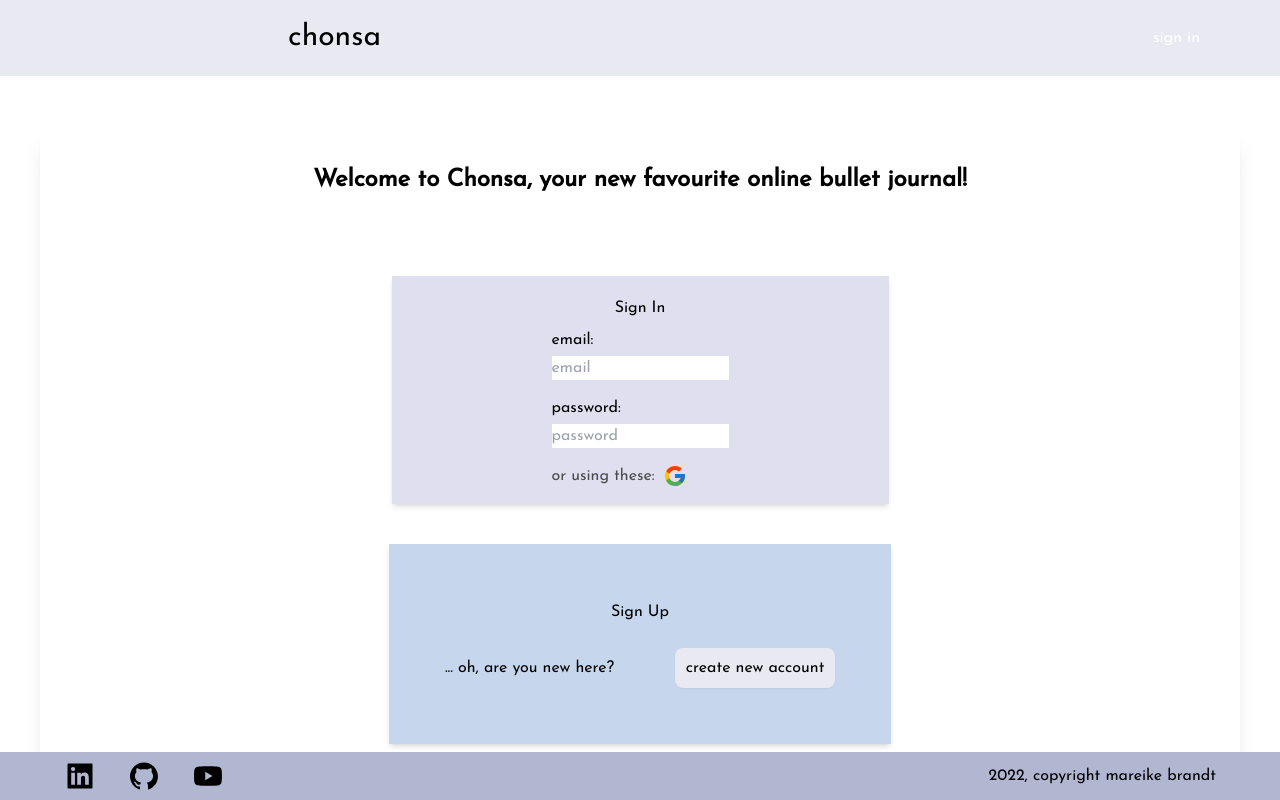
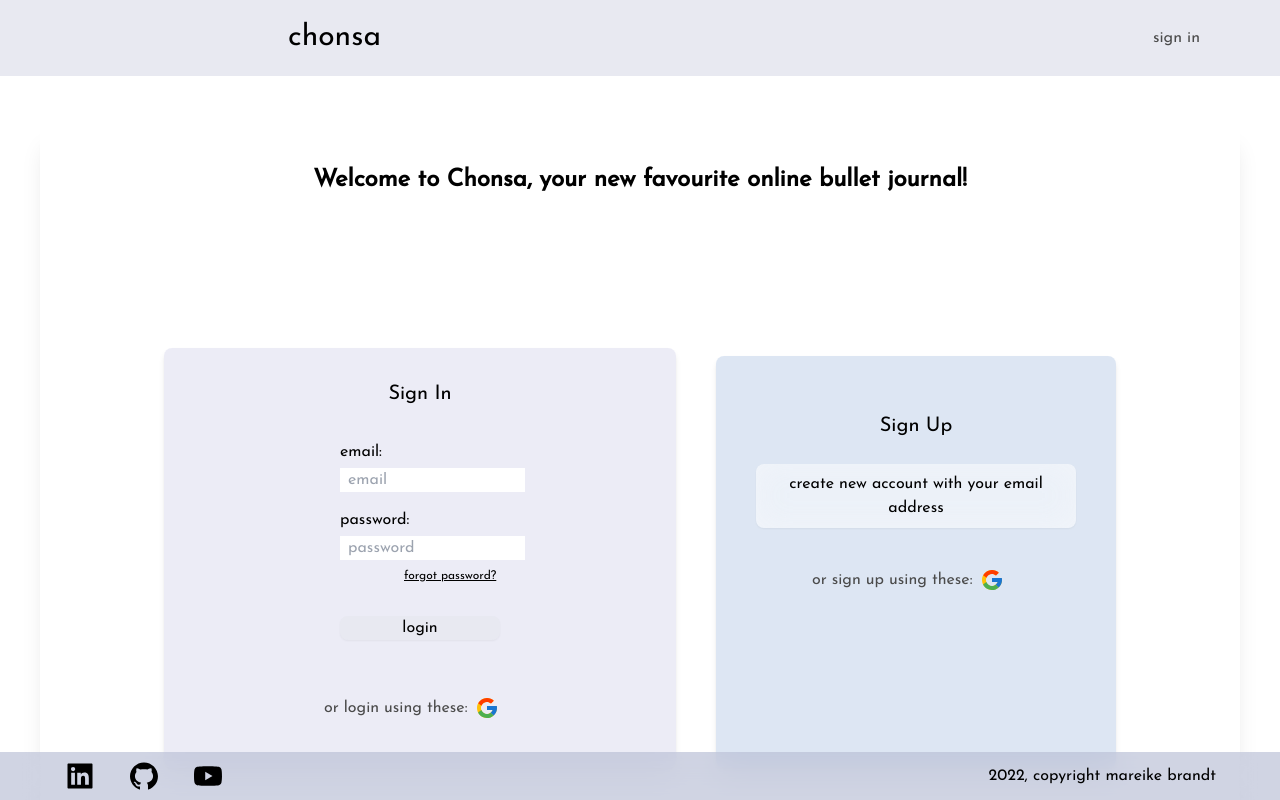
Before and after one commit to mbrndt/chonsa_2.0, a Next.js app: page /auth/login in a window 1280 px wide. Shown: the top 800 px of the page. Built offline with nearby package versions, Linux system fonts and the light colour scheme; no server answers.

Commit message:
feat: changes to login layout

```diff
--- a/components/Footer.js
+++ b/components/Footer.js
@@ -3,7 +3,7 @@ import { AiFillLinkedin, AiFillGithub, AiFillYoutube } from "react-icons/ai";
 
 function Footer() {
   return (
-    <div className="flex justify-between bg-lavenderDark items-center  fixed left-0 bottom-0 w-full">
+    <div className="flex justify-between bg-lavenderDark items-center fixed left-0 bottom-0 w-full bg-opacity-60 backdrop-filter backdrop-blur-lg">
       <div className="flex justify-start items-center ml-10">
         <a
           className="px-4 py-2 rounded-md ml-2"
--- a/components/Nav.js
+++ b/components/Nav.js
@@ -19,7 +19,7 @@ export default function Nav() {
       <ul className="flex items-center gap-5 pr-16">
         {!user && (
           <Link href="/auth/login">
-            <a className="py-2 px-4  bg-cyan-500 text-white rounded-lg font-medium ml-8">
+            <a className="py-2 px-4  bg-cyan-500 text-graydark rounded-lg font-medium ml-8">
               sign in
             </a>
           </Link>
--- a/pages/auth/login.js
+++ b/pages/auth/login.js
@@ -28,15 +28,15 @@ export default function Login() {
   }, [user]);
 
   return (
-    <div className="shadow-xl mt-12 mx-10 p-10 text-gray-700 rounded-lg flex-col flex items-center">
+    <div className="shadow-xl mt-12 mb-20 mx-10 p-10 text-gray-700 rounded-lg flex-col flex items-center min-h-screen bg-opacity-60 backdrop-filter backdrop-blur-lg ">
       {/* <div className="flex flex-col items-center justify-center min-h-screen py-2 -mt-20 px-14 text-center"> */}
       <h1 className="text-2xl font-bold text-center mb-20">
         Welcome to Chonsa, your new favourite online bullet journal!
       </h1>
-
+      <div className="flex flex-col gap-10 py-10 lg:flex-row lg:flex-nowrap">
         {/* sign in */}
-      <div className="bg-lavenderLg pl-40 pr-40 pt-5 shadow-md">
-        <p className="text-center">Sign In</p>
+        <div className="bg-lavenderLg max-w-lg mt-8 p-8 shadow-md lg:px-44 rounded-lg basis-1/2 flex-1 bg-opacity-60 backdrop-filter backdrop-blur-lg">
+          <p className="text-center text-xl pb-6">Sign In</p>
           <form action="" className="flex-row ">
             <p className="pt-2 pb-1">email:</p>
             <input
@@ -45,69 +45,55 @@ export default function Login() {
               placeholder="email"
               rounded-sm
               border-solid
+              className="pl-2"
             />
             <p className="pb-1 pt-4">password:</p>
-          <input type="password" id="password" placeholder="password" />
+            <input
+              type="password"
+              id="password"
+              placeholder="password"
+              className="pl-2"
+            />
+
+            <button className="underline text-xs text-right flex pl-16 pt-2">
+              forgot password?
+            </button>
+
+            <button className="mt-8 w-40 bg-lavenderBg rounded-lg shadow-sm hover:text-graydark">
+              login
+            </button>
           </form>
+
           <div className="text-graysoft">
             {" "}
             <button
               onClick={GoogleLogin}
-            className="font-medium rounded-lg flex mt-4 mb-4 text-graydark hover:text-lavenderDark"
+              className="rounded-lg -ml-4 flex mt-14 mb-4 text-graydark hover:text-graysoft"
             >
               {" "}
-            or using these:
+              or login using these:
               <FcGoogle className="text-2xl ml-2" />
             </button>
           </div>
         </div>
 
         {/* sign up */}
-      <div className="bg-blueLg max-w-lg mt-10 p-10 shadow-md">
-        <p className="mt-4 pb-2 text-center">Sign Up</p>
-        <p className="p-4">
-          ... oh, are you new here?{" "}
-          <button className="ml-14 w-40 p-2 bg-lavenderBg rounded-lg shadow-sm hover:text-lavenderDark">
-            create new account
+        <div className="bg-blueLg max-w-lg mt-10 p-10 pb28 shadow-md rounded-lg basis-1/2 flex-1 bg-opacity-60 backdrop-filter backdrop-blur-lg">
+          <p className="mt-4 text-center text-xl pb-6">Sign Up</p>
+
+          <button className="w-80 p-2 bg-white rounded-lg shadow-sm hover:text-lavenderDark bg-opacity-60 backdrop-filter backdrop-blur-lg">
+            create new account with your email address
           </button>
-        </p>
-      </div>
-
-      {/* <div className="">
-        <div className="py-4 flex shadow-sm rounded-lg flex-col max-w-md ">
-          <div className="bg-lavenderLg">
-            <h2 className="py-4 mr-10">Sign In </h2>
-            <form action="" className="flex-col flex gap-7">
-              <div className="flex gap-20 ml-4">
-                <p>e-mail: </p>
-                <input
-                  type="email"
-                  name="email"
-                  id="email"
-                  placeholder="Email"
-                  className="py-2 px-4 border-1 "
-                />
-              </div>
-              <div className="flex gap-14 ml-4">
-                <p className="">password: </p>
-                <input
-                  type="password"
-                  name="password"
-                  id="password"
-                  placeholder="Password"
-                  className="py-2 px-4 border-1 "
-                />
-              </div>
-              <button className="text-xs justify-end flex mr-4 mb-4">
-                forgot password?
-              </button>
-            </form>
-            <button type="submit" className="">
-              log in
+          <button
+            onClick={GoogleLogin}
+            className="rounded-lg flex mt-10 ml-14 mb-4 text-graydark hover:text-lavenderDark"
+          >
+            {" "}
+            or sign up using these:
+            <FcGoogle className="text-2xl ml-2" />
           </button>
         </div>
-
-        </div> */}
+      </div>
     </div>
   );
 }
--- a/pages/index.js
+++ b/pages/index.js
@@ -38,10 +38,10 @@ export default function Home() {
         <link rel="icon" href="/favicon.ico" />
       </Head>
 
-      <main id="home" className=" px-10:px-20 lg:px-40">
+      <main id="home" className="px-10 md:px-20 lg:px-40">
         <section className="min-h-screen mt-5">
           <div className="flex flex-col gap-10 py-10 lg:flex-row lg:flex-nowrap">
-            <div className="basis-1/4 flex-1 text-center  p-10 rounded-xl my-10 bg-lavenderBg">
+            <div className="basis-1/4 flex-1 text-center  p-10 rounded-xl my-10 bg-lavenderDark">
               <Calendar />
               <Journal_Comp />
             </div>
```
Lines whose indentation alone changed are shown as unchanged.
